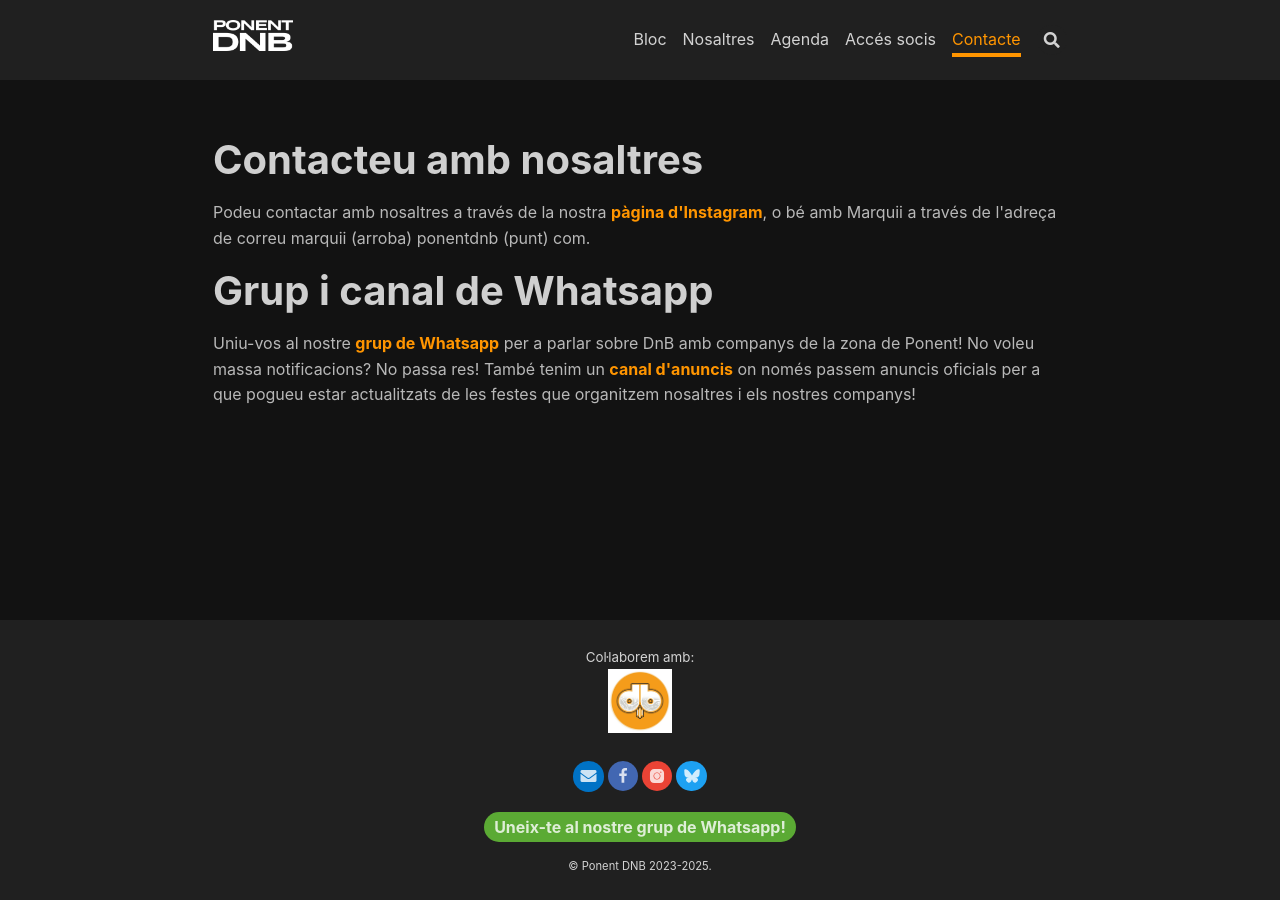
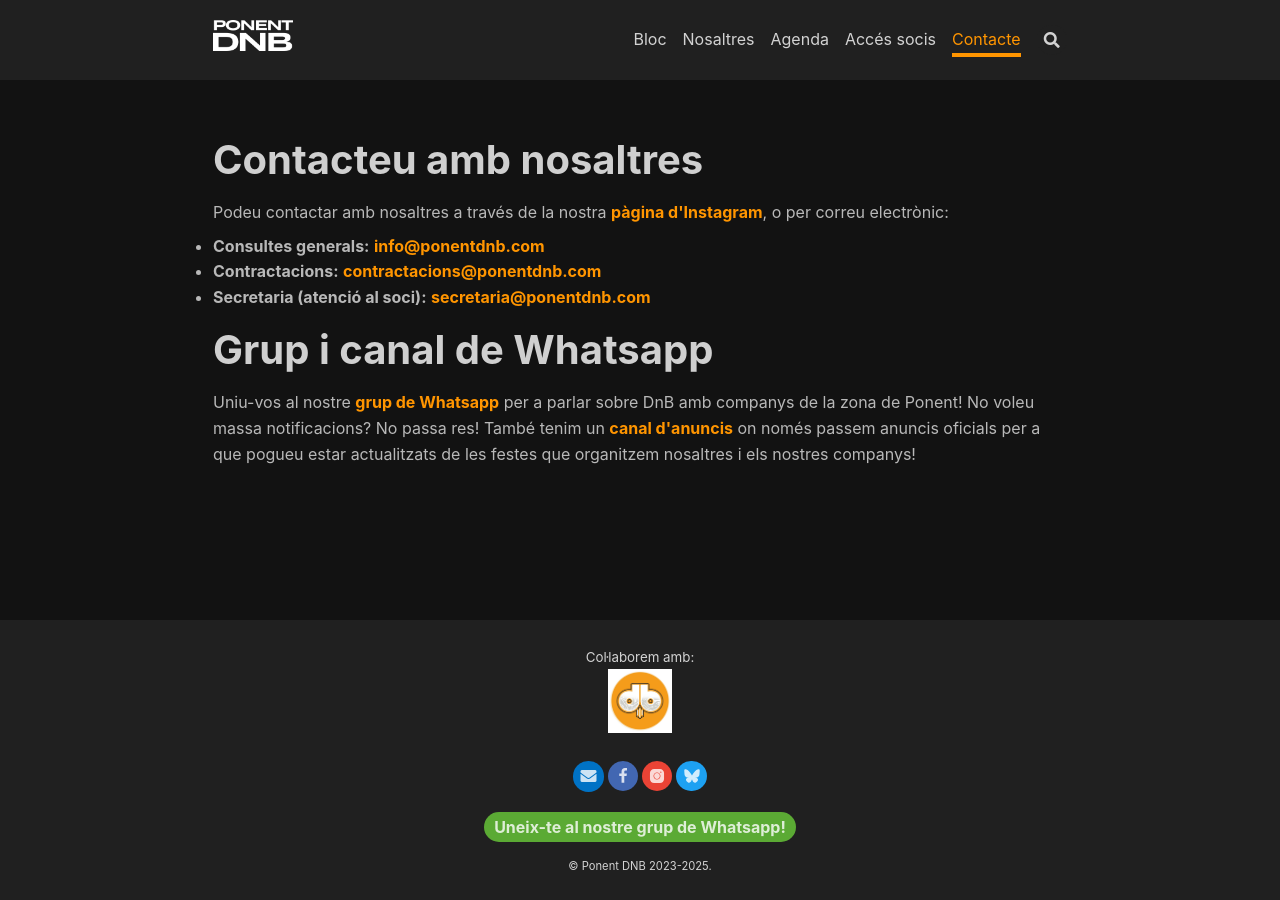
Before and after one commit to ponentdnb/ponentdnb.com, a Jekyll site: the page built from contact.html, in a window 1280 px wide. Built offline with Jekyll 4.4.1, drawn with Linux system fonts in a browser that asks for light colours; nearby versions of some CDN libraries.

Commit message:
update web

```diff
--- a/about.html
+++ b/about.html
@@ -98,4 +98,8 @@ L'objectiu del web és el de ser un complement, un lloc on publicar informació
 
 <h1>Vull participar!</h1>
 
-Estarem encantats d'escoltar les vostres idees! Aneu a la <a href="contact.html">pàgina de contacte</a> per a fer-nos arribar les vostres propostes. Molt aviat també us oferir la possibilitat d'esdevenir socis de la nostra associació i fer propostes i participar als nostres òrgans de govern.
+Fes-te soci! Trobaràs més informació a la pàgina <a href="https://ponentdnb.com/2025/03/09/feste-soci.html">Fes-te soci</a>, o pots anar directament al <a href="https://socis.ponentdnb.com">portal de socis</a> i sol·licitar l'alta!
+
+Els socis poden participar en assemblees i comissions, i és la millor forma de contribuïr al nostre projecte, tant econòmicament, com aportant idees i propostes.
+
+Per descomptat entenem que no tothom voldrà fer-se soci, i us podeu unir al nostre <a href="https://tinyurl.com/ponentdnbgrup">grup de Whatsapp</a> per a parlar sobre DnB amb companys de la zona de Ponent. També escoltem totes les propostes que ens arribin al correu <a href="mailto:info@ponentdnb.com">info@ponentdnb.com</a>.
--- a/contact.html
+++ b/contact.html
@@ -4,8 +4,13 @@ layout: page
 
 <h1>Contacteu amb nosaltres</h1>
 
-Podeu contactar amb nosaltres a través de la nostra <a href="https://instagram.com/ponent.dnb">pàgina d'Instagram</a>,
-o bé amb Marquii a través de l'adreça de correu marquii (arroba) ponentdnb (punt) com.
+Podeu contactar amb nosaltres a través de la nostra <a href="https://instagram.com/ponent.dnb">pàgina d'Instagram</a>, o per correu electrònic:
+
+<ul>
+    <li><b>Consultes generals:</b>&nbsp;<a href="mailto:info@ponentdnb.com">info@ponentdnb.com</a></li>
+    <li><b>Contractacions:</b>&nbsp;<a href="mailto:contractacions@ponentdnb.com">contractacions@ponentdnb.com</a></li>
+    <li><b>Secretaria (atenció al soci):</b>&nbsp;<a href="mailto:secretaria@ponentdnb.com">secretaria@ponentdnb.com</a></li>
+</ul>
 
 <h1>Grup i canal de Whatsapp</h1>
 
```
